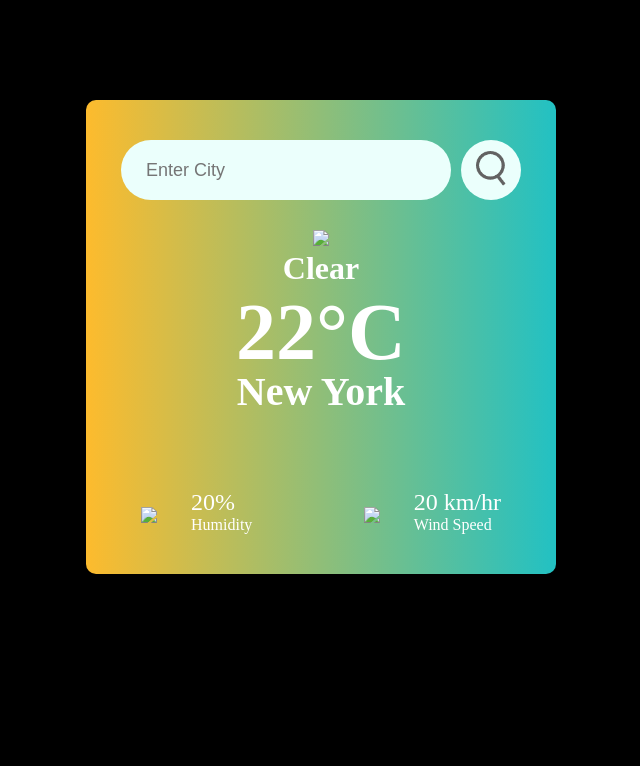
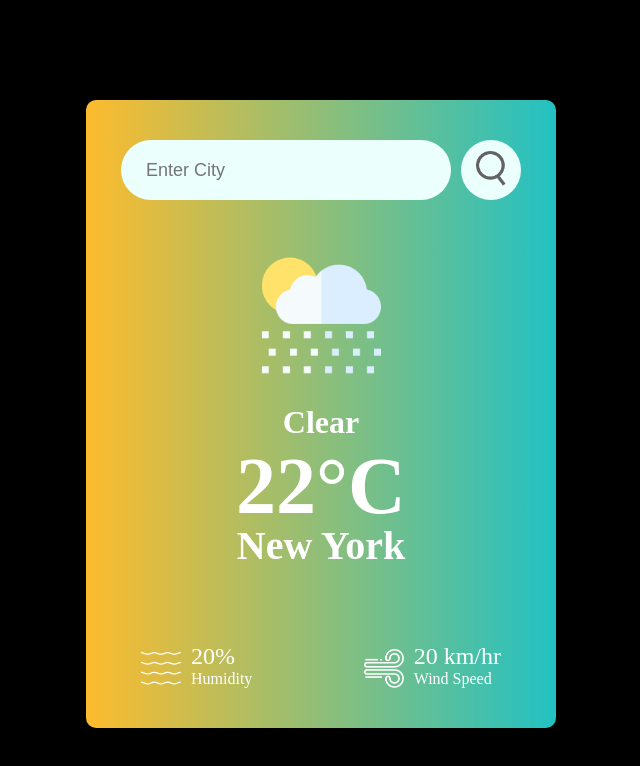
Before and after one commit to ManishSharma2004/Weather_Checker, a plain HTML site: page index.html in a window 1280 px wide. Shown: the whole page, without its empty margins (319-959 px from the left). Drawn offline with Linux system fonts and the light colour scheme; the site is published under a folder, as on GitHub Pages, so addresses that start at the root find nothing.

Commit message:
Update index.html

```diff
--- a/index.html
+++ b/index.html
@@ -14,13 +14,13 @@
             <button id="search"><img src="assets/search.png"></button>
         </div>
         <div class="weather">
-            <img src="/assets/rain.png" class="weather-icon">
+            <img src="./assets/rain.png" class="weather-icon">
             <h1 class="position">Clear</h1>
             <h1 class="temp">22°C</h1>
             <h1 class="city">New York</h1>
             <div class="details">
                 <div class="col">
-                    <img src="/assets/humidity.png" >
+                    <img src="./assets/humidity.png" >
                     <div class="textBox">
                         <p class="humidity">20%</p>
                         <p>Humidity</p>
@@ -28,7 +28,7 @@
 
                 </div>
                 <div class="col">
-                    <img src="/assets/wind.png" >
+                    <img src="./assets/wind.png" >
 
                     <div class="textBox">
                         <p class="wind">20 km/hr</p>
```
